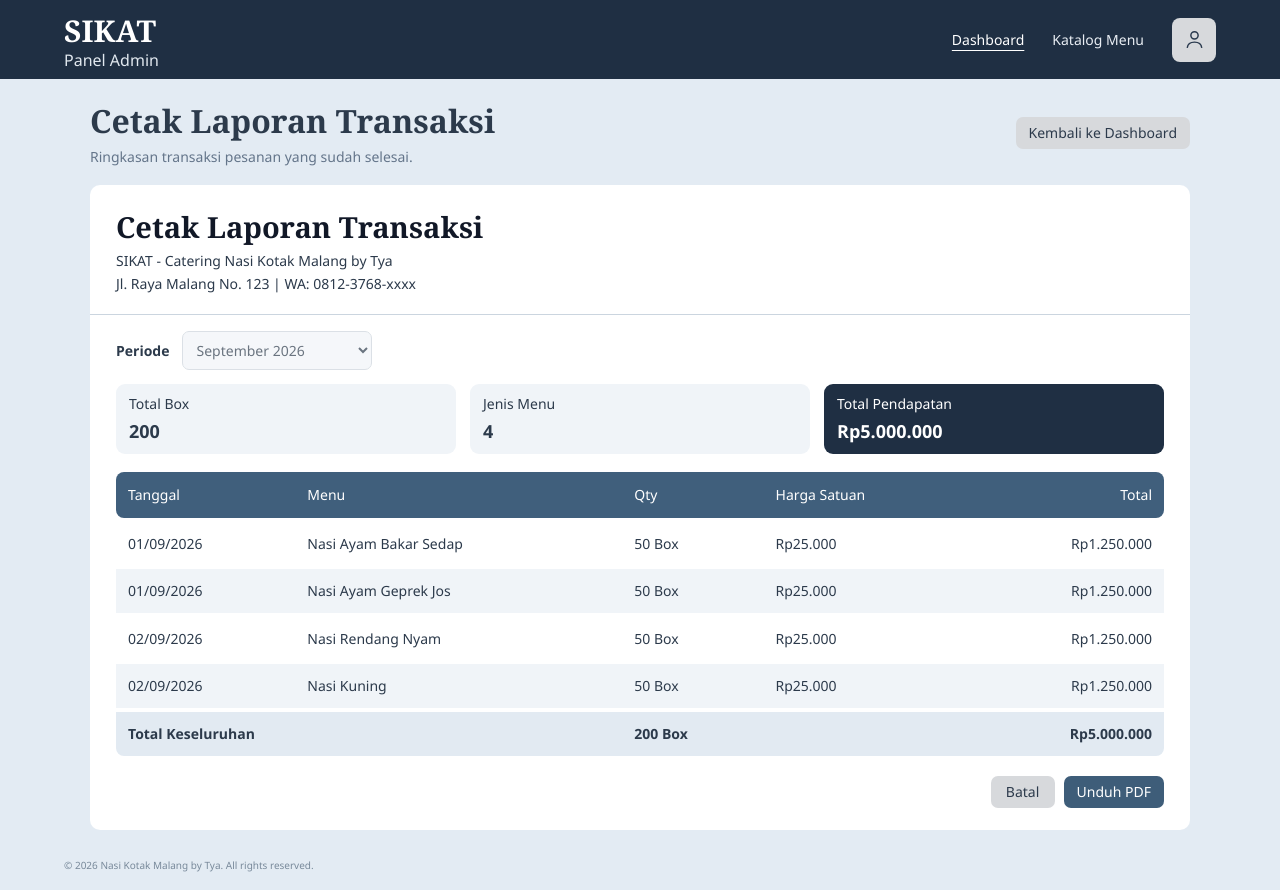
After one commit to AndraPratamaRiswan/Kelompok2_PBL_TI2H, a PHP site: page /pesanan_laporan.php in a window 1280 px wide. The commit adds this page. Run offline with PHP 8.4, Linux system fonts and the light colour scheme.

Commit message:
Andra - Frontend - 12 - (Admin) - membuat page cetak laporan (data dummy), membuat fungsi unduh pdf untuk page cetak laporan, menambah tombol kembali di page "lihat semua", memperbaiki direktori tombol kembali, tutup, dan batal pada page detail pesanan dan edit pesanan tergantung pada saat dimana page tersebut dibuka

```diff
--- a/Admin/assets/css/style.css
+++ b/Admin/assets/css/style.css
@@ -299,3 +299,50 @@ button { cursor: pointer; }
     .detail-status-row, .detail-status-item { align-items: flex-start; flex-direction: column; }
     .detail-actions { flex-wrap: wrap; }
 }
+
+/* tombol di halaman daftar dan halaman laporan */
+.page-actions { display: flex; flex-wrap: wrap; align-items: center; gap: 8px; }
+.button-report { display: inline-flex; align-items: center; text-decoration: none; }
+
+/* halaman cetak laporan */
+.report-panel { overflow: hidden; border-radius: 10px; background: #fff; }
+.report-header { padding: 22px 26px 18px; border-bottom: 1px solid #cbd5df; }
+.report-header h2 { margin: 0 0 5px; color: #111827; font: 700 29px Georgia, "Times New Roman", serif; }
+.report-header p { margin: 3px 0; font-size: 14px; }
+.report-content { padding: 16px 26px 22px; }
+.report-filter { display: flex; flex-wrap: wrap; align-items: center; gap: 12px; margin-bottom: 14px; }
+.report-filter label { font-weight: 600; }
+.report-filter select { min-width: 190px; padding: 8px 10px; border: 1px solid #ccd4dc; border-radius: 7px; background: #f2f5f8; color: var(--text); }
+.report-summary { display: grid; grid-template-columns: repeat(3, minmax(0, 1fr)); gap: 14px; margin-bottom: 14px; }
+.report-summary-card { min-height: 68px; padding: 10px 13px; border-radius: 9px; background: #f0f4f8; }
+.report-summary-card span { display: block; margin-bottom: 5px; }
+.report-summary-card strong { font-size: 18px; }
+.report-summary-card--dark { background: var(--navy); color: #fff; }
+.report-table-wrap { overflow-x: auto; }
+.report-table { width: 100%; border-collapse: separate; border-spacing: 0 4px; }
+.report-table th { padding: 13px 12px; background: #405f7c; color: #fff; font-weight: 500; text-align: left; white-space: nowrap; }
+.report-table th:first-child { border-radius: 8px 0 0 8px; }
+.report-table th:last-child { border-radius: 0 8px 8px 0; text-align: right; }
+.report-table td { padding: 12px; background: #f0f4f8; white-space: nowrap; }
+.report-table tbody tr:nth-child(odd) td { background: #fff; }
+.report-table td:last-child, .report-table th:last-child { text-align: right; }
+.report-table tfoot td { background: #e2eaf2; font-weight: 700; }
+.report-table tfoot td:first-child { border-radius: 0 0 0 8px; }
+.report-table tfoot td:last-child { border-radius: 0 0 8px 0; }
+.report-actions { display: flex; justify-content: flex-end; gap: 9px; margin-top: 16px; }
+.report-note { margin: 10px 0 0; color: var(--muted); font-size: 12px; }
+@media (max-width: 700px) {
+    .report-header { padding: 18px; }
+    .report-content { padding: 14px 18px 18px; }
+    .report-summary { grid-template-columns: 1fr; }
+}
+@media print {
+    body { background: #fff; }
+    .topbar, .site-footer, .no-print { display: none !important; }
+    .main-content { width: 100%; padding: 0; }
+    .report-panel { border: 0; }
+    .report-header { padding: 0 0 14px; }
+    .report-content { padding: 14px 0 0; }
+    .report-table th { print-color-adjust: exact; -webkit-print-color-adjust: exact; }
+    .report-summary-card, .report-table td, .report-table tfoot td { print-color-adjust: exact; -webkit-print-color-adjust: exact; }
+}
--- a/Admin/index.php
+++ b/Admin/index.php
@@ -63,7 +63,7 @@ require __DIR__ . '/includes/header.php';
         <h1>Dashboard</h1>
         <p class="page-description">Pantau pesanan dan aktivitas SIKAT hari ini.</p>
     </div>
-    <button class="button button-report" type="button">Cetak Laporan</button>
+    <a class="button button-report" href="pesanan_laporan.php">Cetak Laporan</a>
 </section>
 
 <!-- kartu statistik dijadiin array, biar ndak nulis berulang -->
@@ -143,8 +143,8 @@ require __DIR__ . '/includes/header.php';
                 </span>
                 <div class="order-buttons">
                     <span class="process-status"><?= htmlspecialchars($pesanan['status_pesanan'], ENT_QUOTES, 'UTF-8') ?></span>
-                    <a class="button button-neutral" href="pesanan_detail.php?id=<?= (int) $pesanan['id'] ?>">Detail</a>
-                    <a class="button button-neutral" href="pesanan_ubah.php?id=<?= (int) $pesanan['id'] ?>">Edit</a>
+                    <a class="button button-neutral" href="pesanan_detail.php?id=<?= (int) $pesanan['id'] ?>&amp;asal=dashboard">Detail</a>
+                    <a class="button button-neutral" href="pesanan_ubah.php?id=<?= (int) $pesanan['id'] ?>&amp;asal=dashboard">Edit</a>
                 </div>
             </article>
         <?php endforeach; ?>
--- a/Admin/pesanan_hapus.php
+++ b/Admin/pesanan_hapus.php
@@ -7,6 +7,9 @@ if ($_SERVER['REQUEST_METHOD'] !== 'POST') {
     header('Location: pesanan_daftar.php');
     exit;
 }
+
+$asal = (($_POST['asal'] ?? 'daftar') === 'dashboard') ? 'dashboard' : 'daftar';
+$tujuan = ($asal === 'dashboard') ? 'index.php' : 'pesanan_daftar.php';
 
 $idPesanan = filter_input(INPUT_POST, 'id_pesanan', FILTER_VALIDATE_INT);
 $kode = 'tidak_ditemukan';
@@ -19,5 +22,5 @@ if ($idPesanan && $idPesanan > 0) {
     }
 }
 
-header('Location: pesanan_daftar.php?pesan=' . $kode);
+header('Location: ' . $tujuan . '?pesan=' . $kode);
 exit;
--- /dev/null
+++ b/Admin/pesanan_laporan.php
@@ -0,0 +1,231 @@
+<?php
+date_default_timezone_set('Asia/Jakarta');
+
+$periodeLabel = 'September 2026';
+
+$transaksiDummy = [
+    ['tanggal' => '2026-09-01', 'menu' => 'Nasi Ayam Bakar Sedap', 'qty' => 50, 'harga' => 25000],
+    ['tanggal' => '2026-09-01', 'menu' => 'Nasi Ayam Geprek Jos', 'qty' => 50, 'harga' => 25000],
+    ['tanggal' => '2026-09-02', 'menu' => 'Nasi Rendang Nyam', 'qty' => 50, 'harga' => 25000],
+    ['tanggal' => '2026-09-02', 'menu' => 'Nasi Kuning', 'qty' => 50, 'harga' => 25000],
+];
+
+// hitung total box, pendapatan, ama jumlah jenis menu
+$totalQty = 0;
+$totalPendapatan = 0;
+$daftarJenisMenu = [];
+
+foreach ($transaksiDummy as &$row) {
+    $row['total'] = $row['qty'] * $row['harga'];
+    $totalQty += $row['qty'];
+    $totalPendapatan += $row['total'];
+    $daftarJenisMenu[$row['menu']] = true;
+}
+unset($row);
+
+$jumlahJenisMenu = count($daftarJenisMenu);
+
+function laporanRupiah($nilai): string
+{
+    return 'Rp' . number_format((float) $nilai, 0, ',', '.');
+}
+
+function laporanTanggal($tanggal): string
+{
+    return date('d/m/Y', strtotime($tanggal));
+}
+
+// fungsi untuk menyiapkan teks pdf
+function laporanPdfEscape(string $text): string
+{
+    $encoded = iconv('UTF-8', 'Windows-1252//TRANSLIT', $text);
+    if ($encoded !== false) {
+        $text = $encoded;
+    }
+
+    return str_replace(['\\', '(', ')', "\r", "\n"], ['\\\\', '\\(', '\\)', '', ' '], $text);
+}
+
+function laporanPdfText(float $x, float $y, int $size, string $text, bool $bold = false, array $color = [0.16, 0.23, 0.31]): string
+{
+    $font = $bold ? '/F2' : '/F1';
+    return sprintf(
+        "%.3f %.3f %.3f rg BT %s %d Tf 1 0 0 1 %.2f %.2f Tm (%s) Tj ET\n",
+        $color[0], $color[1], $color[2], $font, $size, $x, $y, laporanPdfEscape($text)
+    );
+}
+
+function laporanPdfRect(float $x, float $y, float $w, float $h, array $color): string
+{
+    return sprintf("%.3f %.3f %.3f rg %.2f %.2f %.2f %.2f re f\n", $color[0], $color[1], $color[2], $x, $y, $w, $h);
+}
+
+function laporanBuatPdf(string $periodeLabel, array $baris, int $totalQty, int $jumlahJenisMenu, float $totalPendapatan): string
+{
+    $stream = '';
+    $stream .= laporanPdfText(40, 548, 23, 'Cetak Laporan Transaksi', true, [0.08, 0.12, 0.18]);
+    $stream .= laporanPdfText(40, 523, 11, 'SIKAT - Catering Nasi Kotak Malang by Tya');
+    $stream .= laporanPdfText(40, 506, 10, 'Jl. Raya Malang No. 123 | WA: 0812-3768-xxxx');
+    $stream .= laporanPdfText(40, 480, 11, 'Periode: ' . $periodeLabel, true);
+
+    // card ringkasan
+    $stream .= laporanPdfRect(40, 407, 240, 55, [0.94, 0.96, 0.98]);
+    $stream .= laporanPdfRect(301, 407, 240, 55, [0.94, 0.96, 0.98]);
+    $stream .= laporanPdfRect(562, 407, 240, 55, [0.12, 0.19, 0.27]);
+    $stream .= laporanPdfText(53, 442, 10, 'Total Box');
+    $stream .= laporanPdfText(53, 420, 16, number_format($totalQty, 0, ',', '.'), true);
+    $stream .= laporanPdfText(314, 442, 10, 'Jenis Menu');
+    $stream .= laporanPdfText(314, 420, 16, (string) $jumlahJenisMenu, true);
+    $stream .= laporanPdfText(575, 442, 10, 'Total Pendapatan', false, [1, 1, 1]);
+    $stream .= laporanPdfText(575, 420, 16, laporanRupiah($totalPendapatan), true, [1, 1, 1]);
+
+    // header table
+    $stream .= laporanPdfRect(40, 365, 762, 30, [0.25, 0.37, 0.49]);
+    $stream .= laporanPdfText(52, 376, 10, 'Tanggal', false, [1, 1, 1]);
+    $stream .= laporanPdfText(175, 376, 10, 'Menu', false, [1, 1, 1]);
+    $stream .= laporanPdfText(475, 376, 10, 'Qty', false, [1, 1, 1]);
+    $stream .= laporanPdfText(550, 376, 10, 'Harga Satuan', false, [1, 1, 1]);
+    $stream .= laporanPdfText(705, 376, 10, 'Total', false, [1, 1, 1]);
+
+    $y = 335;
+    foreach ($baris as $index => $row) {
+        $warnaBaris = ($index % 2 === 0) ? [1, 1, 1] : [0.94, 0.96, 0.98];
+        $stream .= laporanPdfRect(40, $y - 8, 762, 28, $warnaBaris);
+        $stream .= laporanPdfText(52, $y + 1, 9, laporanTanggal($row['tanggal']));
+        $stream .= laporanPdfText(175, $y + 1, 9, $row['menu']);
+        $stream .= laporanPdfText(475, $y + 1, 9, $row['qty'] . ' Box');
+        $stream .= laporanPdfText(550, $y + 1, 9, laporanRupiah($row['harga']));
+        $stream .= laporanPdfText(705, $y + 1, 9, laporanRupiah($row['total']));
+        $y -= 31;
+    }
+
+    // baris total
+    $stream .= laporanPdfRect(40, $y - 8, 762, 32, [0.88, 0.92, 0.96]);
+    $stream .= laporanPdfText(52, $y + 3, 10, 'TOTAL KESELURUHAN', true);
+    $stream .= laporanPdfText(475, $y + 3, 10, number_format($totalQty, 0, ',', '.') . ' Box', true);
+    $stream .= laporanPdfText(705, $y + 3, 10, laporanRupiah($totalPendapatan), true);
+
+    // pembentuk file pdf
+    $objects = [
+        '<< /Type /Catalog /Pages 2 0 R >>',
+        '<< /Type /Pages /Kids [3 0 R] /Count 1 >>',
+        '<< /Type /Page /Parent 2 0 R /MediaBox [0 0 842 595] /Resources << /Font << /F1 4 0 R /F2 5 0 R >> >> /Contents 6 0 R >>',
+        '<< /Type /Font /Subtype /Type1 /BaseFont /Helvetica /Encoding /WinAnsiEncoding >>',
+        '<< /Type /Font /Subtype /Type1 /BaseFont /Helvetica-Bold /Encoding /WinAnsiEncoding >>',
+        '<< /Length ' . strlen($stream) . " >>\nstream\n" . $stream . "\nendstream",
+    ];
+
+    $pdf = "%PDF-1.4\n%\xE2\xE3\xCF\xD3\n";
+    $offsets = [0];
+    foreach ($objects as $index => $object) {
+        $offsets[] = strlen($pdf);
+        $pdf .= ($index + 1) . " 0 obj\n" . $object . "\nendobj\n";
+    }
+
+    $xrefOffset = strlen($pdf);
+    $pdf .= "xref\n0 " . (count($objects) + 1) . "\n0000000000 65535 f \n";
+    for ($i = 1; $i < count($offsets); $i++) {
+        $pdf .= sprintf("%010d 00000 n \n", $offsets[$i]);
+    }
+    $pdf .= "trailer\n<< /Size " . (count($objects) + 1) . " /Root 1 0 R >>\nstartxref\n" . $xrefOffset . "\n%%EOF";
+
+    return $pdf;
+}
+
+// pas tombol unduh dipencet, file pdf langsung dibuat dan dikirim ke browser
+if (($_GET['unduh'] ?? '') === 'pdf') {
+    $pdf = laporanBuatPdf($periodeLabel, $transaksiDummy, $totalQty, $jumlahJenisMenu, $totalPendapatan);
+    header('Content-Type: application/pdf');
+    header('Content-Disposition: attachment; filename="laporan-transaksi-september-2026.pdf"');
+    header('Content-Length: ' . strlen($pdf));
+    echo $pdf;
+    exit;
+}
+
+$pageTitle = 'Cetak Laporan';
+$activeNav = 'dashboard';
+require __DIR__ . '/includes/header.php';
+?>
+
+<section class="page-heading">
+    <div>
+        <h1>Cetak Laporan Transaksi</h1>
+        <p class="page-description">Ringkasan transaksi pesanan yang sudah selesai.</p>
+    </div>
+    <a class="button button-neutral no-print" href="index.php">Kembali ke Dashboard</a>
+</section>
+
+<section class="report-panel">
+    <div class="report-header">
+        <h2>Cetak Laporan Transaksi</h2>
+        <p>SIKAT - Catering Nasi Kotak Malang by Tya</p>
+        <p>Jl. Raya Malang No. 123 | WA: 0812-3768-xxxx</p>
+    </div>
+
+    <div class="report-content">
+        <!-- dropdown dummy -->
+        <div class="report-filter no-print">
+            <label for="periode">Periode</label>
+            <select id="periode" disabled>
+                <option selected>September 2026</option>
+                <option>Oktober 2026</option>
+                <option>November 2026</option>
+            </select>
+        </div>
+
+        <div class="report-summary">
+            <div class="report-summary-card">
+                <span>Total Box</span>
+                <strong><?= number_format($totalQty, 0, ',', '.') ?></strong>
+            </div>
+            <div class="report-summary-card">
+                <span>Jenis Menu</span>
+                <strong><?= $jumlahJenisMenu ?></strong>
+            </div>
+            <div class="report-summary-card report-summary-card--dark">
+                <span>Total Pendapatan</span>
+                <strong><?= laporanRupiah($totalPendapatan) ?></strong>
+            </div>
+        </div>
+
+        <div class="report-table-wrap">
+            <table class="report-table">
+                <thead>
+                    <tr>
+                        <th>Tanggal</th>
+                        <th>Menu</th>
+                        <th>Qty</th>
+                        <th>Harga Satuan</th>
+                        <th>Total</th>
+                    </tr>
+                </thead>
+                <tbody>
+                    <?php foreach ($transaksiDummy as $row): ?>
+                        <tr>
+                            <td><?= htmlspecialchars(laporanTanggal($row['tanggal']), ENT_QUOTES, 'UTF-8') ?></td>
+                            <td><?= htmlspecialchars($row['menu'], ENT_QUOTES, 'UTF-8') ?></td>
+                            <td><?= number_format($row['qty'], 0, ',', '.') ?> Box</td>
+                            <td><?= laporanRupiah($row['harga']) ?></td>
+                            <td><?= laporanRupiah($row['total']) ?></td>
+                        </tr>
+                    <?php endforeach; ?>
+                </tbody>
+                <tfoot>
+                    <tr>
+                        <td colspan="2">Total Keseluruhan</td>
+                        <td><?= number_format($totalQty, 0, ',', '.') ?> Box</td>
+                        <td></td>
+                        <td><?= laporanRupiah($totalPendapatan) ?></td>
+                    </tr>
+                </tfoot>
+            </table>
+        </div>
+
+        <div class="report-actions no-print">
+            <a class="button button-neutral" href="index.php">Batal</a>
+            <a class="button button-primary" href="pesanan_laporan.php?unduh=pdf">Unduh PDF</a>
+        </div>
+    </div>
+</section>
+
+<?php require __DIR__ . '/includes/footer.php'; ?>
```
Also changed, not shown: Admin/pesanan_detail.php (+11 -6 lines), Admin/pesanan_ubah.php (+10 -6 lines).
